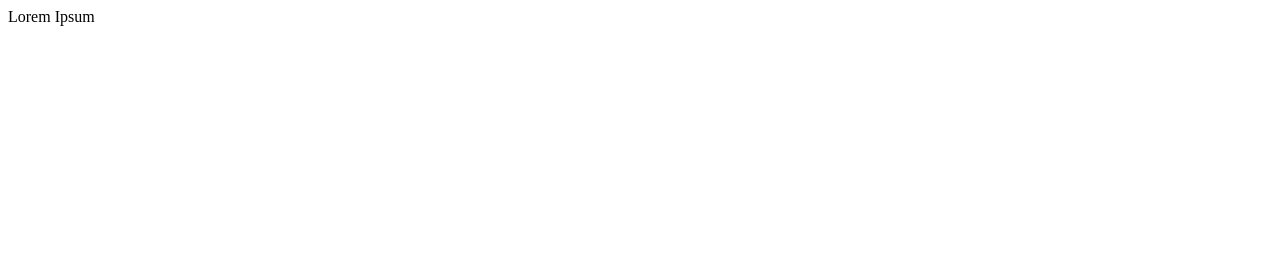
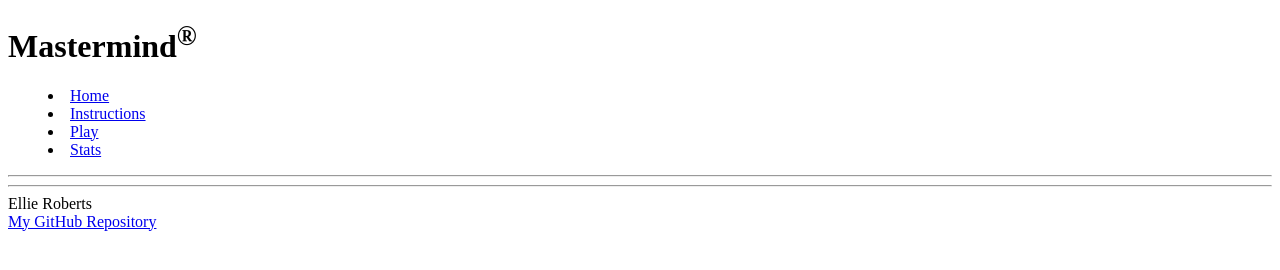
Before and after one commit to ellieriii/Startup, a plain HTML site: page mastermind-online_html/create_account.html in a window 1280 px wide. Drawn offline with Linux system fonts and the light colour scheme.

Commit message:
header and footer

```diff
--- a/mastermind-online_html/create_account.html
+++ b/mastermind-online_html/create_account.html
@@ -1,3 +1,32 @@
 <!DOCTYPE html>
 
-Lorem Ipsum
+<head>
+    <title>Mastermind Online</title>
+</head>
+
+<header>
+    <h1>Mastermind<sup>&reg;</sup></h1>
+
+    <!-- Navigation elements -->
+    <nav>
+      <!-- Menu is a semantic alternative to <ul> that represents an interaction -->
+      <menu>
+        <li><a href="index.html">Home</a></li>
+        <li><a href="instructions.html">Instructions</a></li>
+        <li><a href="play.html">Play</a></li>
+        <li><a href="stats.html">Stats</a></li>
+      </menu>
+    </nav>
+
+    <!-- Since we don't have the ability to style we use old style HTML to give some visual formatting -->
+    <hr />
+  </header>
+
+  <footer>
+    <hr />
+    <span class="text-reset">Ellie Roberts</span>
+    <br />
+    <a href="https://github.com/ellieriii/Startup.git">My GitHub Repository</a>
+  </footer>
+</body>
+</html>
```
